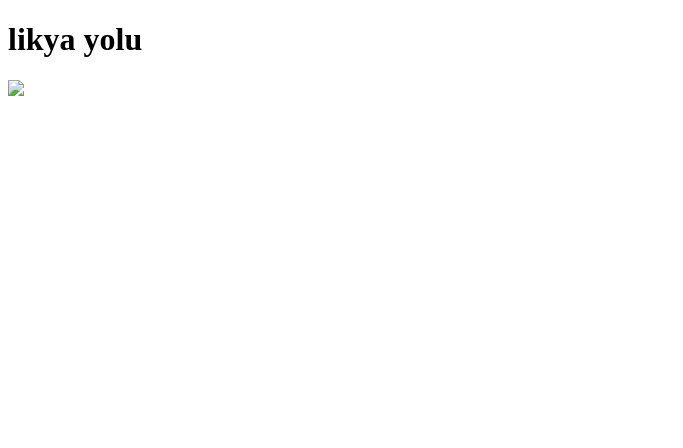
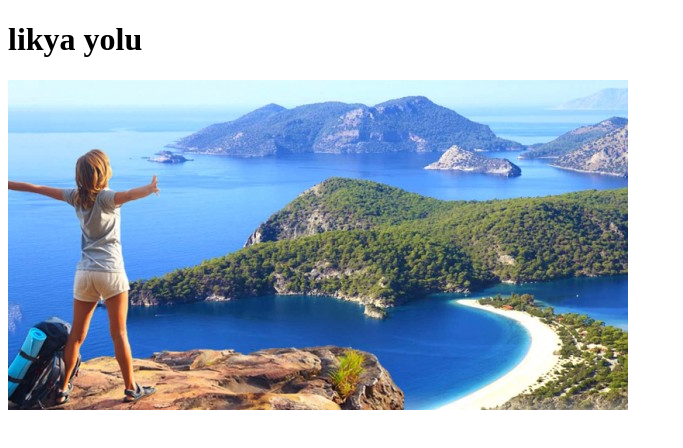
Before and after one commit to taraskub/tecting-github, a plain HTML site: page index.html in a window 1280 px wide. Shown: the whole page, without its empty margins (0-683 px from the left). Drawn offline with Linux system fonts and the light colour scheme.

Commit message:
Update index.html

```diff
--- a/index.html
+++ b/index.html
@@ -5,7 +5,7 @@
     <meta charset="UTF-8">
     <title>Git H/w</title>
    <h1>likya yolu</h1>
-     <img src="tecting-github/LKYA_YOLU_YURUYUS2.JPG" >
+     <img src="tecting-github/likya.jpg" >
 
 </head>
 <body>
```
